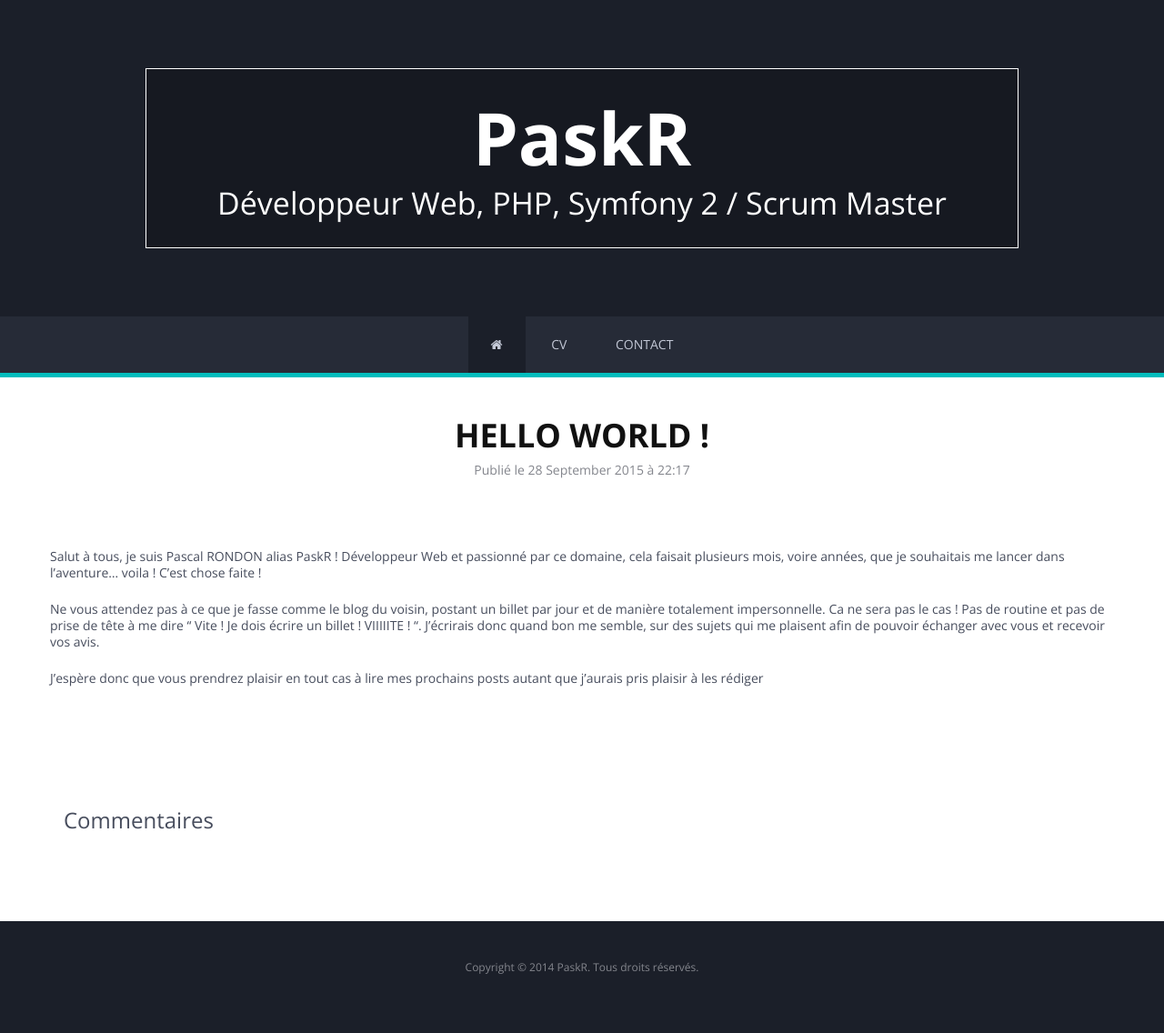
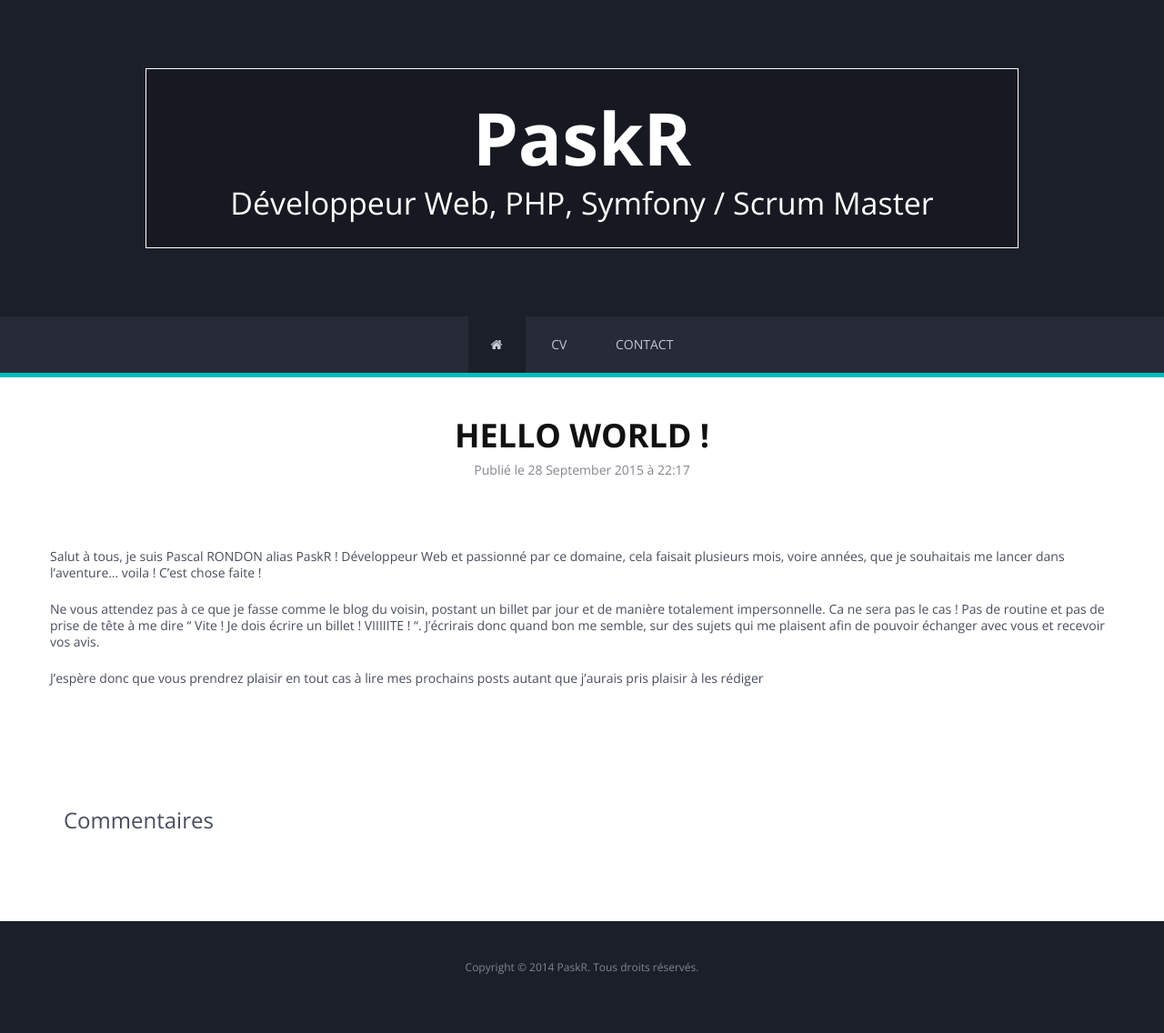
Before and after one commit to PaskR/PaskR.fr, a Jekyll site: the page built from _posts/2015-09-28-hello-world.md, in a window 1280 px wide. Shown: the whole page at 91% size. Built offline with Jekyll 4.4.1, drawn with Linux system fonts in a browser that asks for light colours; nearby versions of some CDN libraries; comment, search, counter and statistics services are not loaded.

Commit message:
Update _config.yml

```diff
--- a/_config.yml
+++ b/_config.yml
@@ -1,6 +1,6 @@
 # Site settings
 title: PaskR
-description: "Développeur Web, PHP, Symfony 2 / Scrum Master"
+description: "Développeur Web, PHP, Symfony / Scrum Master"
 baseurl: ""
 url: "http://www.paskr.fr"
 
```
